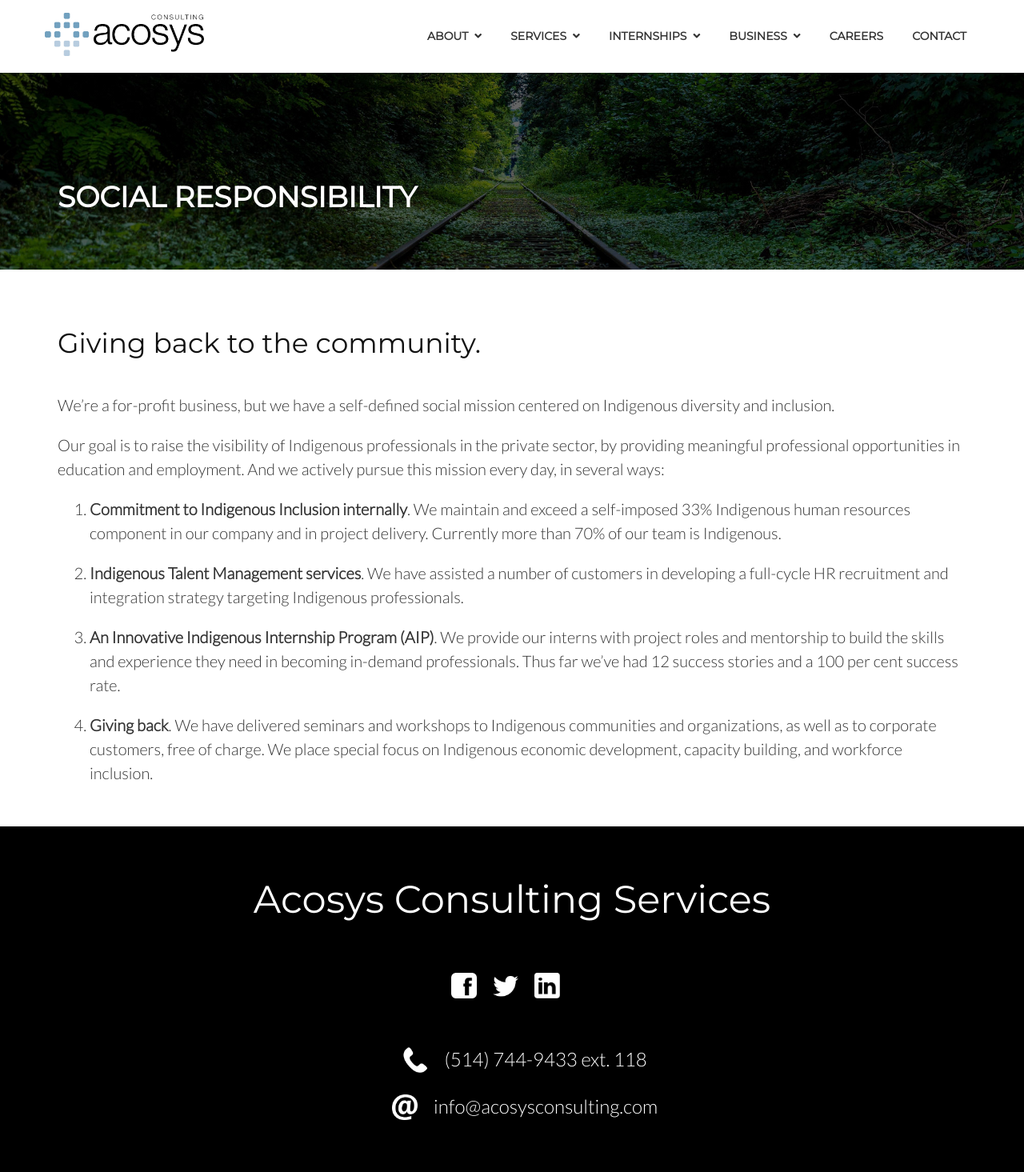
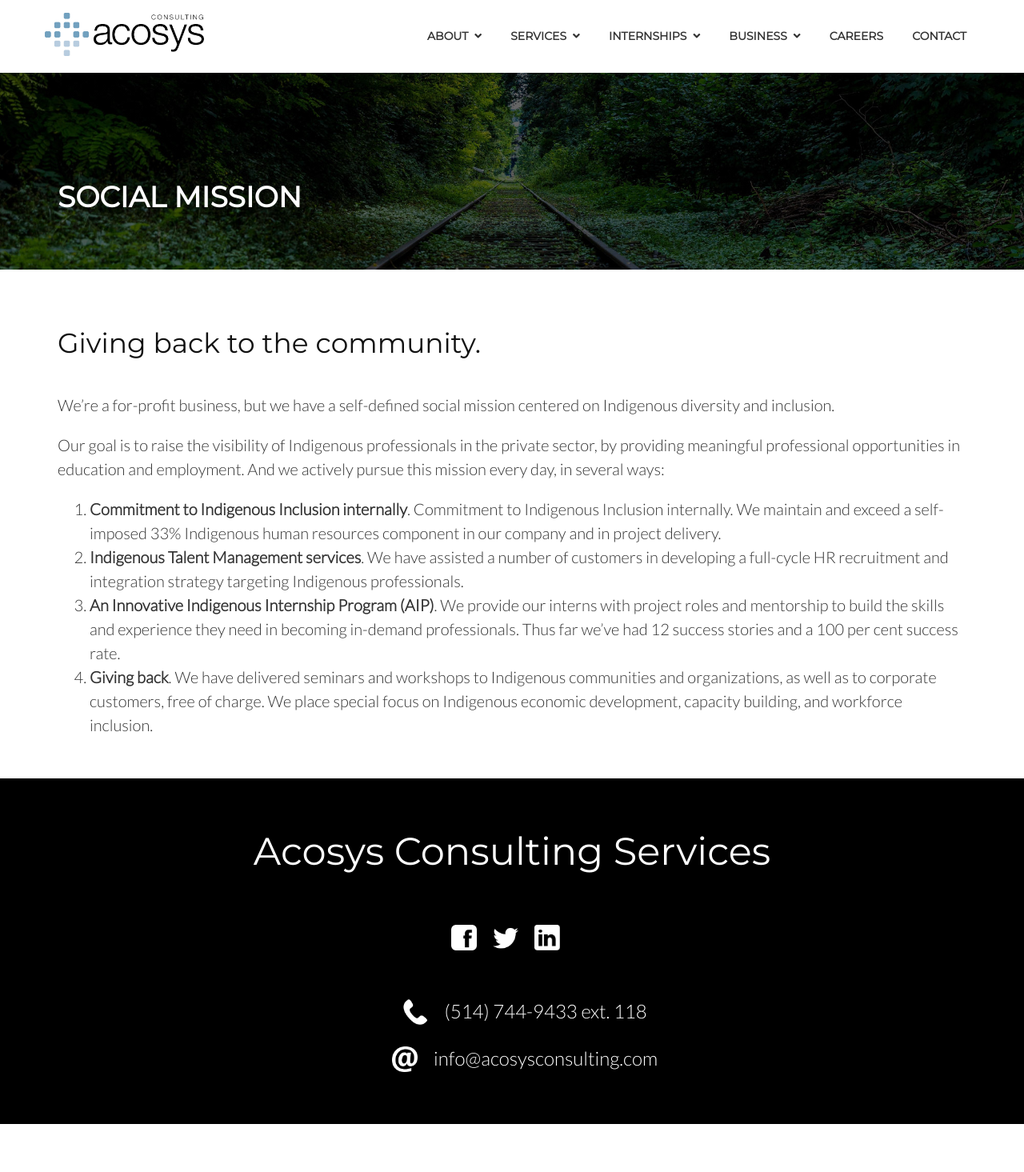
Before and after one commit to ouarez/acosys, a Jekyll site: the page built from about/social-responsibility.md, in a window 1280 px wide. Shown: the whole page at 80% size. Built offline with Jekyll 4.4.1, drawn with Linux system fonts in a browser that asks for light colours; nearby versions of some CDN libraries; a script that is not in the unit is left out; after the commit the page ends 1405 px from its top, so only the background shows below that.

Commit message:
Update About Pages “social-responsibility”

```diff
--- a/about/social-responsibility.md
+++ b/about/social-responsibility.md
@@ -1,10 +1,10 @@
 ---
-title: Social Responsibility
+title: Social Mission
 layout: page
 permalink: /about/social-responsibility
 description: >-
-  We’re a for-profit business, but we have a self-defined social mission centered
-  on Indigenous diversity and inclusion.
+  We’re a for-profit business, but we have a self-defined social mission
+  centered on Indigenous diversity and inclusion.
 cover_image: /img/cover.jpg
 ---
 ## Giving back to the community.
@@ -13,10 +13,7 @@
 
 Our goal is to raise the visibility of Indigenous professionals in the private sector, by providing meaningful professional opportunities in education and employment. And we actively pursue this mission every day, in several ways:
 
-1. **Commitment to Indigenous Inclusion internally**. We maintain and exceed a self-imposed 33% Indigenous human resources component in our company and in project delivery. Currently more than 70% of our team is Indigenous.
-
+1. **Commitment to Indigenous Inclusion internally**. Commitment to Indigenous Inclusion internally. We maintain and exceed a self-imposed 33% Indigenous human resources component in our company and in project delivery.
 2. **Indigenous Talent Management services**. We have assisted a number of customers in developing a full-cycle HR recruitment and integration strategy targeting Indigenous professionals.
-
 3. **An Innovative Indigenous Internship Program (AIP)**. We provide our interns with project roles and mentorship to build the skills and experience they need in becoming in-demand professionals. Thus far we've had 12 success stories and a 100 per cent success rate.
-
 4. **Giving back**. We have delivered seminars and workshops to Indigenous communities and organizations, as well as to corporate customers, free of charge. We place special focus on Indigenous economic development, capacity building, and workforce inclusion.
```
